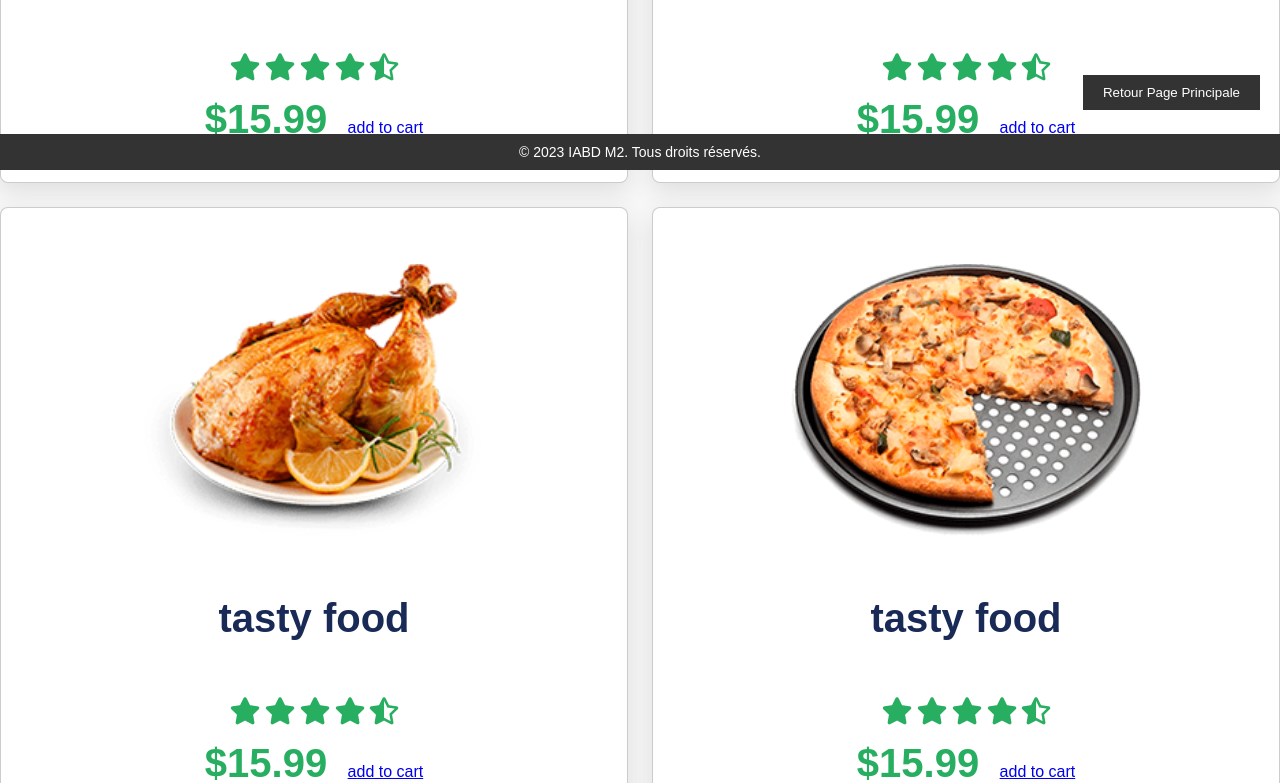
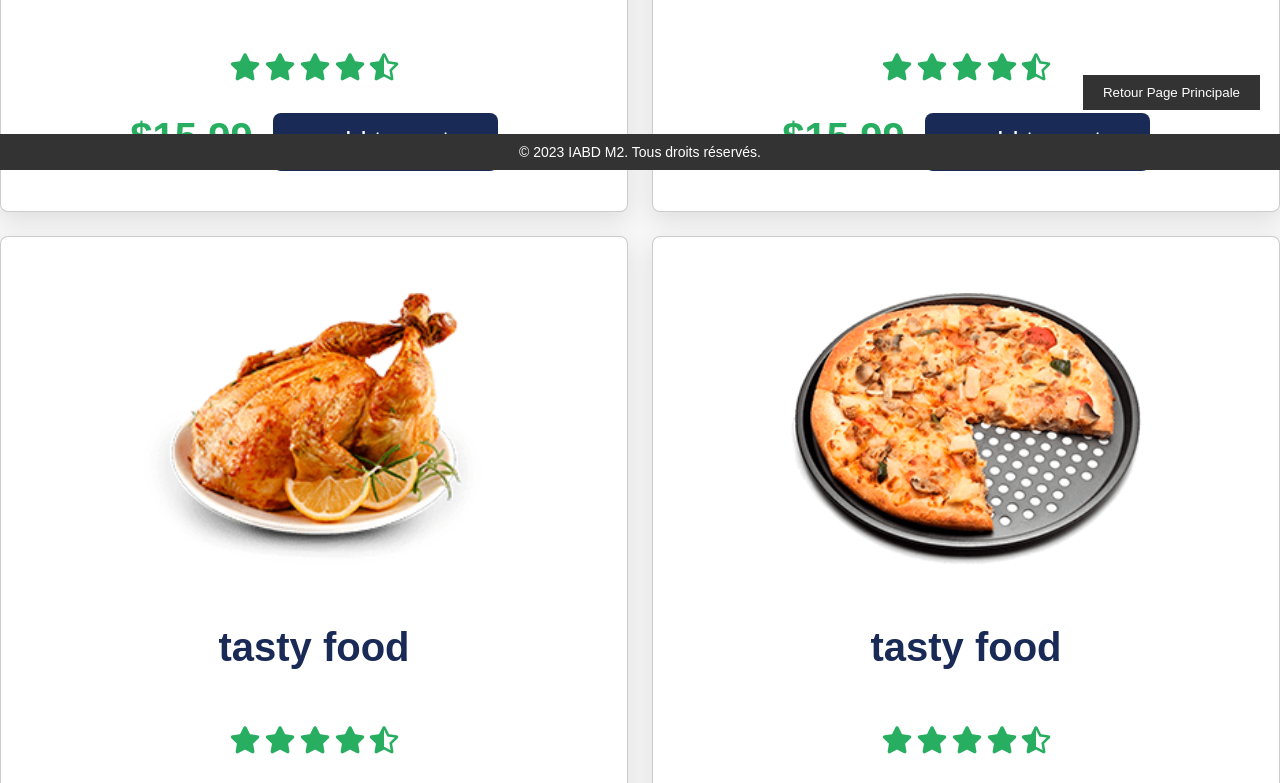
Before and after one commit to mMaJames9/VersioningGitGitHub, a plain HTML site: page OUSMANOU.html in a window 1280 px wide. Shown: the part 630-1413 px from the top of the page. Drawn offline with nearby package versions, Linux system fonts and the light colour scheme.

```diff
--- a/OUSMANOU.html
+++ b/OUSMANOU.html
@@ -39,7 +39,7 @@
                 <i class="fas fa-star-half-alt"></i>
             </div>
             <span>$15.99</span>
-            <a href="#" class="btn">add to cart</a>
+            <a href="#" class="btn1">add to cart</a>
         </div>
 
         <div class="box">
@@ -55,7 +55,7 @@
                 <i class="fas fa-star-half-alt"></i>
             </div>
             <span>$15.99</span>
-            <a href="#" class="btn">add to cart</a>
+            <a href="#" class="btn1">add to cart</a>
         </div>
 
         <div class="box">
@@ -71,7 +71,7 @@
                 <i class="fas fa-star-half-alt"></i>
             </div>
             <span>$15.99</span>
-            <a href="#" class="btn">add to cart</a>
+            <a href="#" class="btn1">add to cart</a>
         </div>
 
         <div class="box">
@@ -87,7 +87,7 @@
                 <i class="fas fa-star-half-alt"></i>
             </div>
             <span>$15.99</span>
-            <a href="#" class="btn">add to cart</a>
+            <a href="#" class="btn1">add to cart</a>
         </div>
 
         <div class="box">
@@ -103,7 +103,7 @@
                 <i class="fas fa-star-half-alt"></i>
             </div>
             <span>$15.99</span>
-            <a href="#" class="btn">add to cart</a>
+            <a href="#" class="btn1">add to cart</a>
         </div>
 
         <div class="box">
@@ -119,7 +119,7 @@
                 <i class="fas fa-star-half-alt"></i>
             </div>
             <span>$15.99</span>
-            <a href="#" class="btn">add to cart</a>
+            <a href="#" class="btn1">add to cart</a>
         </div>
 
     </div>
--- a/index.css
+++ b/index.css
@@ -171,3 +171,18 @@ body {
     margin-right: 1rem;
     font-size: 2.5rem;
 }
+.btn1{
+  margin-top: 1rem;
+  display: inline-block;
+  font-size: 1.7rem;
+  color:#fff;
+  background: var(--black);
+  border-radius: .5rem;
+  cursor: pointer;
+  padding:.8rem 3rem;
+}
+
+.btn1:hover{
+  background: var(--green);
+  letter-spacing: .1rem;
+}
```
